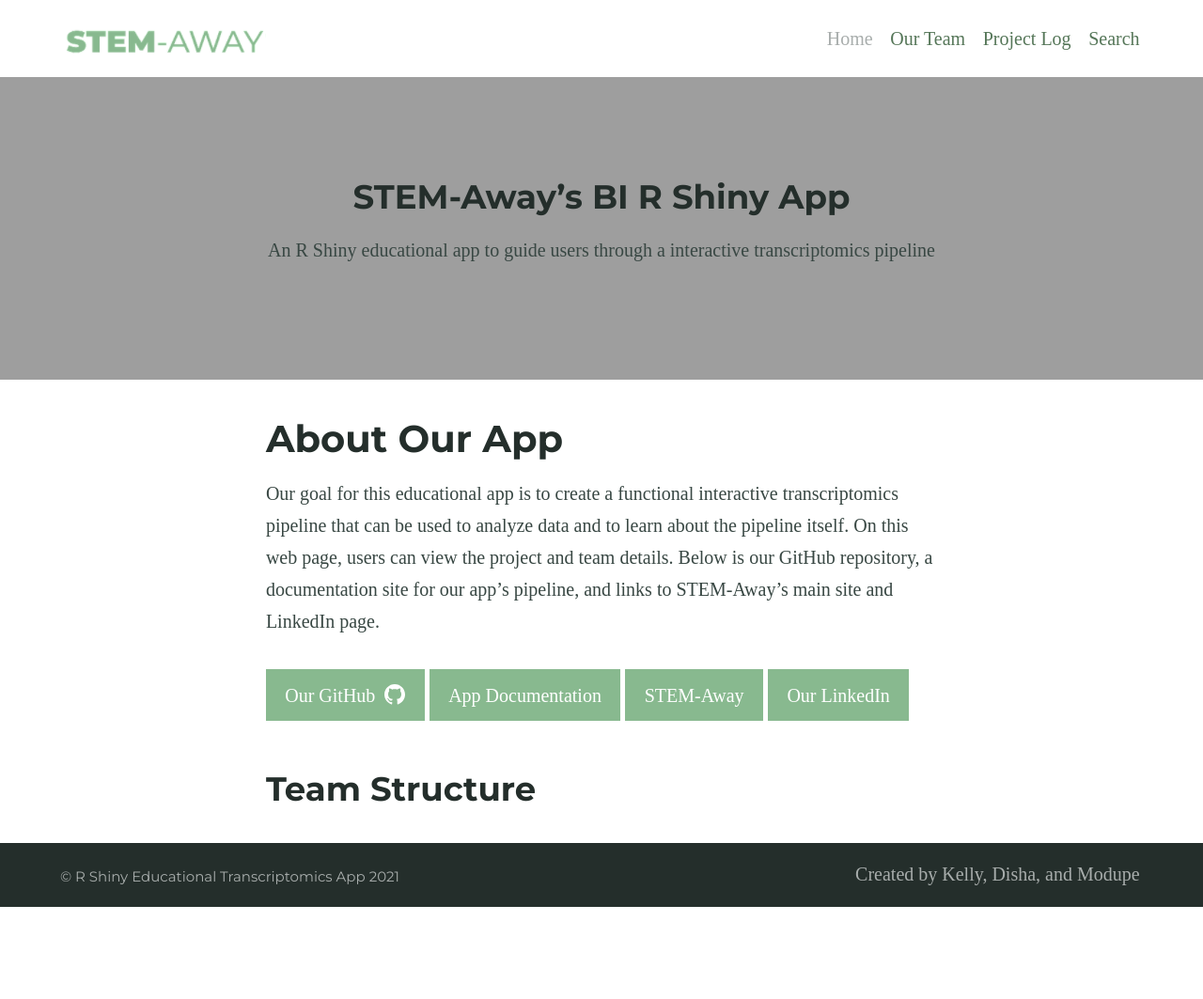
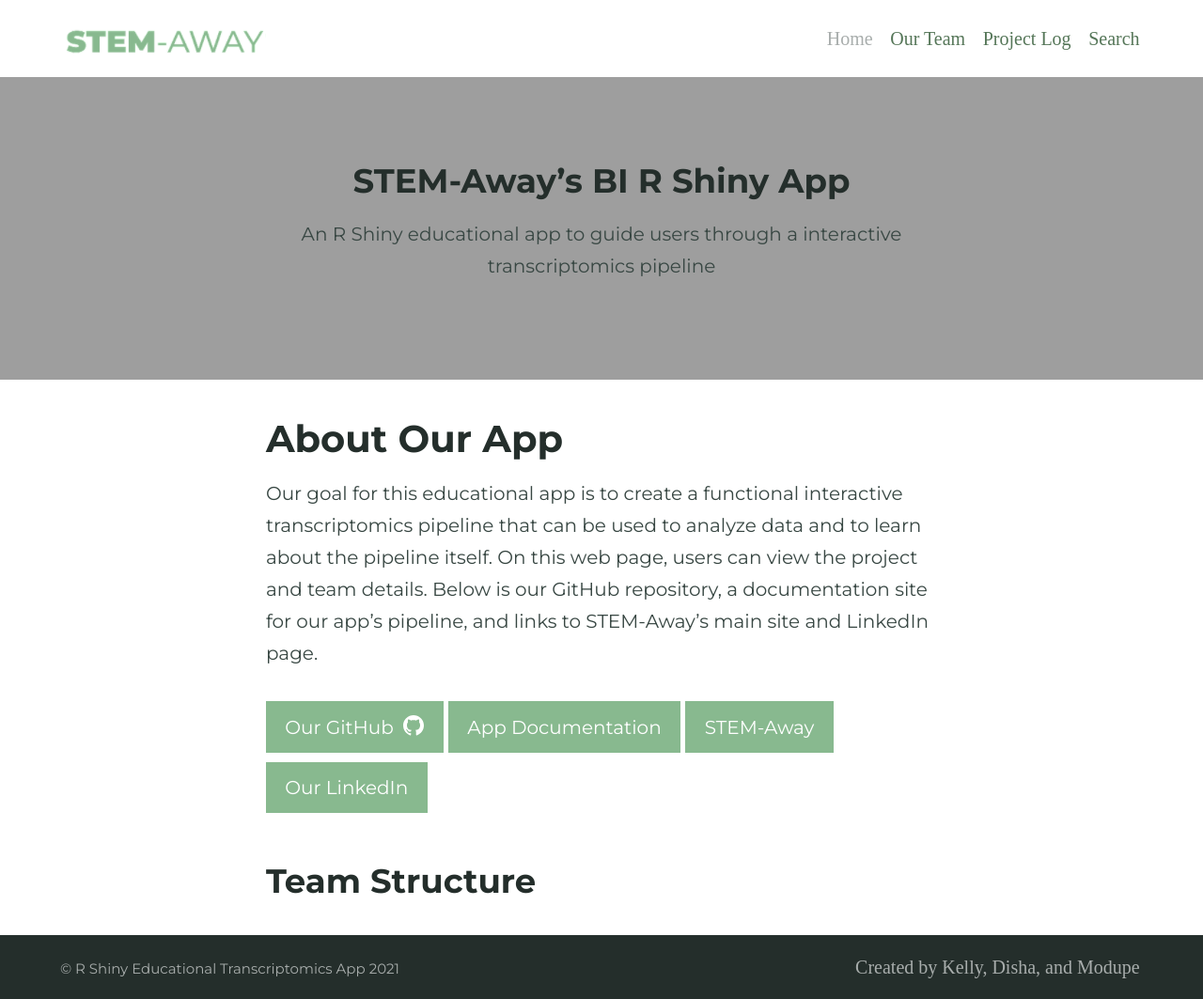
Before and after one commit to BI-STEM-Away/sMAP_dev, a Jekyll site: the page built from index.md, in a window 1280 px wide. Shown: the whole page at 94% size. Built offline with Jekyll 4.4.1, drawn with Linux system fonts in a browser that asks for light colours; before the commit the page ends 965 px from its top, so only the background shows below that.

Commit message:
Update _typography.scss

```diff
--- a/_sass/sassline-base/_typography.scss
+++ b/_sass/sassline-base/_typography.scss
@@ -55,6 +55,7 @@ a {
     @include baseline($fontsize: zeta, $font: $bodytype, $lineheight: 2, $below: 2, $breakpoint: all);
 
     font-feature-settings: 'kern', 'onum', 'liga';
+    font-family: unquote(map-get($headingtype, font-family));
   }
 
   // Headings. OpenType ligatures, discretionary ligatures and lining figures enabled if available.
@@ -272,7 +273,6 @@ a {
     p {
       border-left: 0.15rem solid $linkColour;
       font-style: map-get($bodytype, italic);
-      font-family: unquote(map-get($headingtype, font-family));
       padding-left: 1rem;
 
       // Add spacing below blockquote paragraphs to align to baseline grid.
```
